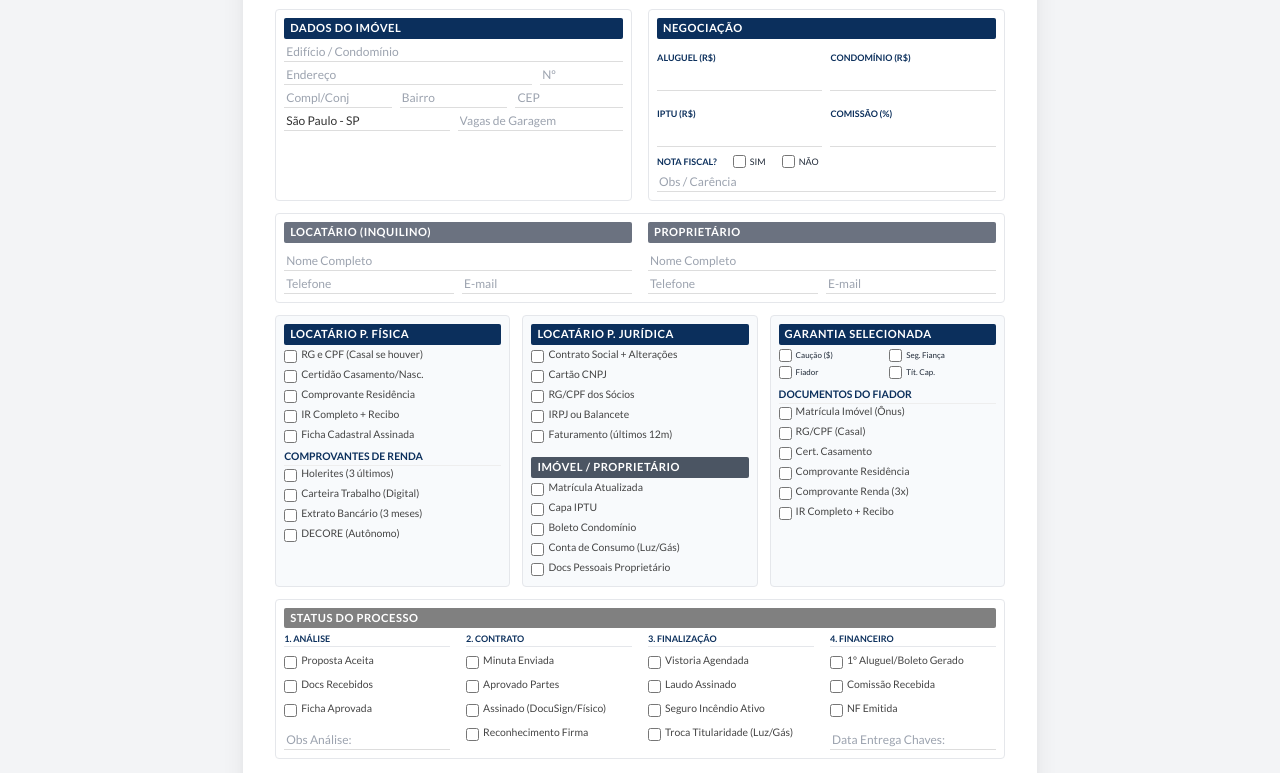
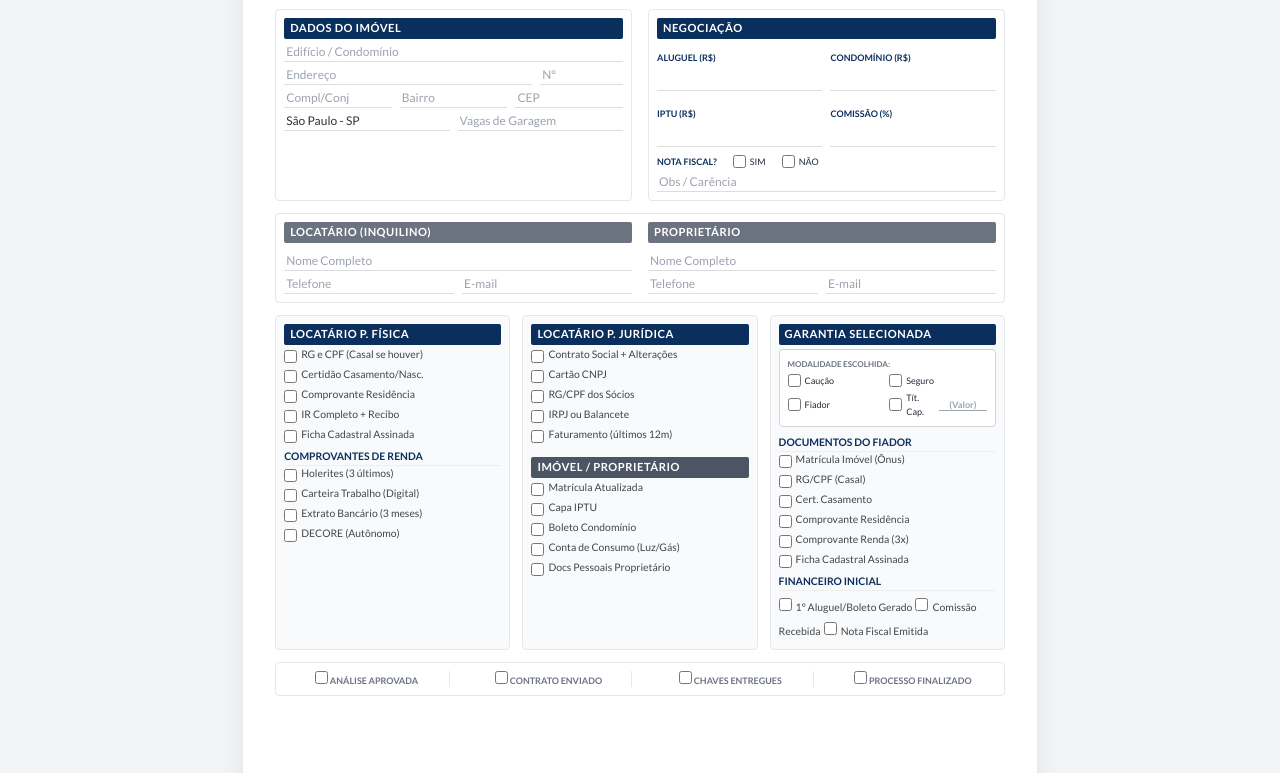
Before and after one commit to GleitonOlliveras/sistema-propostas, a plain HTML site: page checklist.html in a window 1280 px wide. Shown: the part 179-952 px from the top of the page. Drawn offline with nearby package versions, Linux system fonts and the light colour scheme.

Commit message:
Valor cap

```diff
--- a/checklist.html
+++ b/checklist.html
@@ -3,7 +3,7 @@
 <head>
     <meta charset="UTF-8">
     <meta name="viewport" content="width=device-width, initial-scale=1.0">
-    <title>Checklist de Locação - Neto Junior</title>
+    <title>Checklist Locação | Neto Junior</title>
 
     <link rel="icon" href="https://res.cloudinary.com/dslkn4i7d/image/upload/v1769186773/1_knfthq.png" type="image/png">
 
@@ -212,11 +212,20 @@
 
             <div class="border border-gray-200 p-2 rounded bg-slate-50">
                 <div class="section-header print-section-header">Garantia Selecionada</div>
-                <div class="grid grid-cols-2 gap-1 mb-2 text-[8px]">
-                    <label class="flex items-center"><input type="checkbox" class="mr-1"> Caução ($)</label>
-                    <label class="flex items-center"><input type="checkbox" class="mr-1"> Seg. Fiança</label>
-                    <label class="flex items-center"><input type="checkbox" class="mr-1"> Fiador</label>
-                    <label class="flex items-center"><input type="checkbox" class="mr-1"> Tít. Cap.</label>
+
+                <div class="bg-white border border-gray-300 p-2 mb-2 rounded">
+                    <span class="text-[8px] font-bold text-gray-500 uppercase block mb-1">Modalidade Escolhida:</span>
+                    <div class="grid grid-cols-2 gap-1">
+                        <label class="flex items-center text-[9px]"><input type="checkbox" class="mr-1"> Caução</label>
+                        <label class="flex items-center text-[9px]"><input type="checkbox" class="mr-1"> Seguro</label>
+                        <label class="flex items-center text-[9px]"><input type="checkbox" class="mr-1"> Fiador</label>
+
+                        <div class="flex items-center text-[9px] col-span-1">
+                            <input type="checkbox" class="mr-1">
+                            <span class="mr-1">Tít. Cap.</span>
+                            <input type="text" class="border-b border-gray-400 w-12 text-center text-nj-blue font-bold bg-transparent outline-none h-3" placeholder="(Valor)">
+                        </div>
+                    </div>
                 </div>
 
                 <div class="group-title">Documentos do Fiador</div>
@@ -226,66 +235,47 @@
                     <label class="check-item"><input type="checkbox" class="check-input"><span class="check-label">Cert. Casamento</span></label>
                     <label class="check-item"><input type="checkbox" class="check-input"><span class="check-label">Comprovante Residência</span></label>
                     <label class="check-item"><input type="checkbox" class="check-input"><span class="check-label">Comprovante Renda (3x)</span></label>
-                    <label class="check-item"><input type="checkbox" class="check-input"><span class="check-label">IR Completo + Recibo</span></label>
+                    <label class="check-item"><input type="checkbox" class="check-input"><span class="check-label">Ficha Cadastral Assinada</span></label>
+                </div>
+
+                <div class="group-title">Financeiro Inicial</div>
+                <label class="check-row"><input type="checkbox" class="check-input"><span class="check-label">1º Aluguel/Boleto Gerado</span></label>
+                <label class="check-row"><input type="checkbox" class="check-input"><span class="check-label">Comissão Recebida</span></label>
+                <label class="check-row"><input type="checkbox" class="check-input"><span class="check-label">Nota Fiscal Emitida</span></label>
+            </div>
+        </div>
+
+        <div class="border border-gray-200 p-2 rounded w-full">
+            <div class="grid grid-cols-4 gap-4 text-[9px] text-center uppercase font-bold text-gray-500">
+                <div class="border-r border-gray-200">
+                    <label class="block cursor-pointer hover:text-nj-blue"><input type="checkbox"> Análise Aprovada</label>
+                </div>
+                <div class="border-r border-gray-200">
+                    <label class="block cursor-pointer hover:text-nj-blue"><input type="checkbox"> Contrato Enviado</label>
+                </div>
+                <div class="border-r border-gray-200">
+                    <label class="block cursor-pointer hover:text-nj-blue"><input type="checkbox"> Chaves Entregues</label>
+                </div>
+                <div>
+                    <label class="block cursor-pointer hover:text-nj-blue"><input type="checkbox"> Processo Finalizado</label>
                 </div>
             </div>
         </div>
 
-        <div class="border border-gray-200 p-2 rounded">
-            <div class="section-header print-section-header bg-nj-silver text-white">Status do Processo</div>
-            <div class="grid grid-cols-4 gap-4 text-[9px]">
-
-                <div class="flex flex-col gap-2">
-                    <div class="font-bold text-nj-blue border-b border-gray-200">1. ANÁLISE</div>
-                    <label class="check-item"><input type="checkbox" class="check-input"><span class="check-label">Proposta Aceita</span></label>
-                    <label class="check-item"><input type="checkbox" class="check-input"><span class="check-label">Docs Recebidos</span></label>
-                    <label class="check-item"><input type="checkbox" class="check-input"><span class="check-label">Ficha Aprovada</span></label>
-                    <input type="text" class="input-line mt-1" placeholder="Obs Análise:">
-                </div>
-
-                <div class="flex flex-col gap-2">
-                    <div class="font-bold text-nj-blue border-b border-gray-200">2. CONTRATO</div>
-                    <label class="check-item"><input type="checkbox" class="check-input"><span class="check-label">Minuta Enviada</span></label>
-                    <label class="check-item"><input type="checkbox" class="check-input"><span class="check-label">Aprovado Partes</span></label>
-                    <label class="check-item"><input type="checkbox" class="check-input"><span class="check-label">Assinado (DocuSign/Físico)</span></label>
-                    <label class="check-item"><input type="checkbox" class="check-input"><span class="check-label">Reconhecimento Firma</span></label>
-                </div>
-
-                <div class="flex flex-col gap-2">
-                    <div class="font-bold text-nj-blue border-b border-gray-200">3. FINALIZAÇÃO</div>
-                    <label class="check-item"><input type="checkbox" class="check-input"><span class="check-label">Vistoria Agendada</span></label>
-                    <label class="check-item"><input type="checkbox" class="check-input"><span class="check-label">Laudo Assinado</span></label>
-                    <label class="check-item"><input type="checkbox" class="check-input"><span class="check-label">Seguro Incêndio Ativo</span></label>
-                    <label class="check-item"><input type="checkbox" class="check-input"><span class="check-label">Troca Titularidade (Luz/Gás)</span></label>
-                </div>
-
-                <div class="flex flex-col gap-2">
-                    <div class="font-bold text-nj-blue border-b border-gray-200">4. FINANCEIRO</div>
-                    <label class="check-item"><input type="checkbox" class="check-input"><span class="check-label">1º Aluguel/Boleto Gerado</span></label>
-                    <label class="check-item"><input type="checkbox" class="check-input"><span class="check-label">Comissão Recebida</span></label>
-                    <label class="check-item"><input type="checkbox" class="check-input"><span class="check-label">NF Emitida</span></label>
-                    <input type="text" class="input-line mt-1" placeholder="Data Entrega Chaves:">
-                </div>
-            </div>
-        </div>
-
-        <footer class="mt-auto pt-2 border-t border-gray-300 text-center text-[8px] text-gray-500">
-            <p class="font-bold text-nj-blue">NETO JUNIOR REAL ESTATE</p>
+        <footer class="mt-auto pt-4 text-center text-[9px] text-gray-400">
             <p>Rua Henri Dunant, 792 - Torre Office - Conjunto 307 - Chácara Santo Antônio, São Paulo-SP</p>
         </footer>
 
     </div>
 
     <script>
-        function updateTitle() {
+        // Define o título da página com data para salvar PDF organizado
+        window.addEventListener('load', () => {
             const today = new Date();
             const dateStr = today.toLocaleDateString('pt-BR').replace(/\//g, '');
-            document.title = `Checklist Locacao NJ${dateStr}`;
-        }
+            document.title = `Checklist NJ${dateStr}`;
 
-        window.addEventListener('load', updateTitle);
-        // Garante que o input date mostre a data de hoje por padrão
-        window.addEventListener('load', () => {
+            // Seta data de hoje no input
             const dateInputs = document.querySelectorAll('input[type="date"]');
             dateInputs.forEach(input => {
                 input.valueAsDate = new Date();
```
